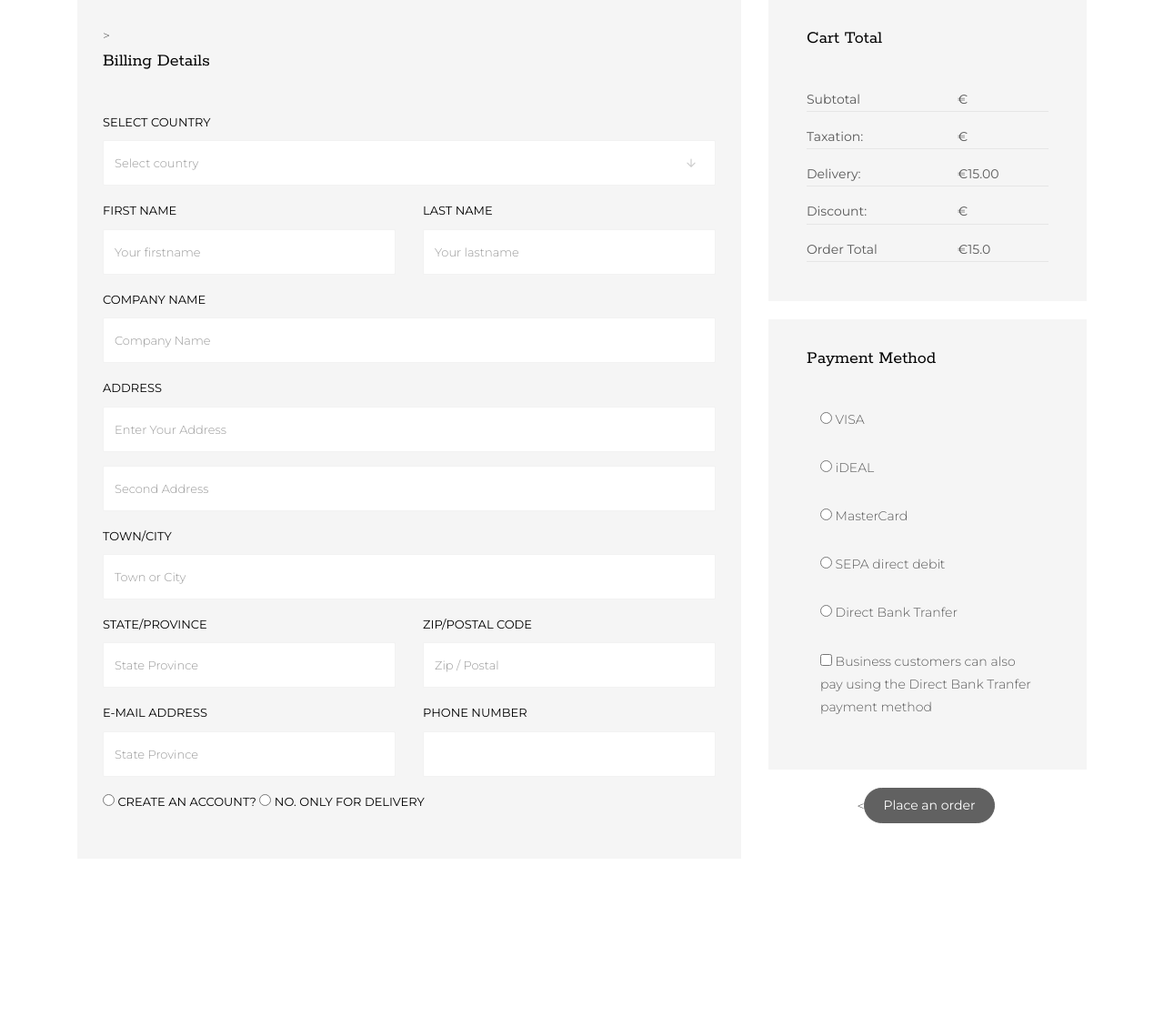
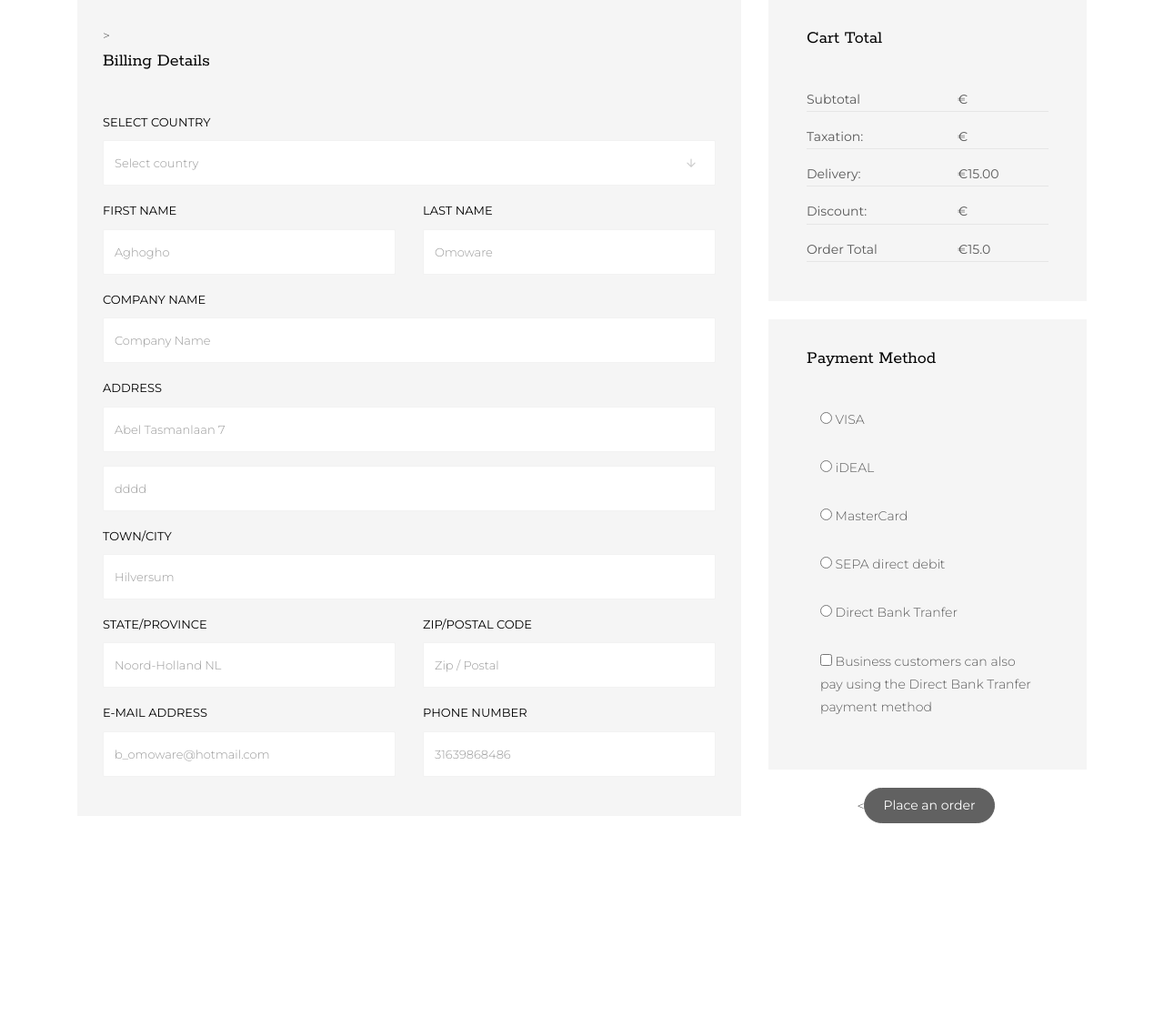
Before and after one commit to aaomoware/veryclean, a Flask app: template shop/templates/products/checkout.html in a window 1280 px wide. Shown: the part 577-1706 px from the top of the page at 91% size. Run offline with Flask 2, Linux system fonts and the light colour scheme; the template is opened without the code that fills it, so the values that code supplies are empty; a user stored in the database is signed in; parts of the project's set-up code (start-up, migrations or seed data) failed here and were passed over; some libraries are stand-ins or nearby versions.

Commit message:
auto populate delivery address with logged in user

```diff
--- a/shop/templates/products/checkout.html
+++ b/shop/templates/products/checkout.html
@@ -30,7 +30,7 @@
 				</div>
 				<div class="row">
 					<div class="col-lg-8">
-						<form action="{{url_for('placeorder')}}" method="post" class="colorlib-form">>
+						<form action="{{url_for('get_order')}}" method="post" class="colorlib-form">>
 							<h2>Billing Details</h2>
 		              	<div class="row">
 			               <div class="col-md-12">
@@ -50,66 +50,67 @@
 								<div class="col-md-6">
 									<div class="form-group">
 										<label for="fname">First Name</label>
-										<input type="text" id="fname" class="form-control" placeholder="Your firstname">
+										<input type="text" id="fname" class="form-control" placeholder="Your firstname" value="{{current_user.firstname}}" required>
 									</div>
 								</div>
 								<div class="col-md-6">
 									<div class="form-group">
 										<label for="lname">Last Name</label>
-										<input type="text" id="lname" class="form-control" placeholder="Your lastname">
+										<input type="text" id="lname" class="form-control" placeholder="Your lastname" value="{{current_user.lastname}}" required>
 									</div>
 								</div>
 
 								<div class="col-md-12">
 									<div class="form-group">
 										<label for="companyname">Company Name</label>
-			                    	<input type="text" id="companyname" class="form-control" placeholder="Company Name">
+			                    	<input type="text" id="companyname" class="form-control" placeholder="Company Name" value="{{current_user.companyname}}">
 			                  </div>
 			               </div>
 
 			               <div class="col-md-12">
 									<div class="form-group">
 										<label for="fname">Address</label>
-			                    	<input type="text" id="address" class="form-control" placeholder="Enter Your Address">
+			                    	<input type="text" id="address1" class="form-control" placeholder="Enter Your Address" value="{{current_user.address1}}" required>
 			                  </div>
 			                  <div class="form-group">
-			                    	<input type="text" id="address2" class="form-control" placeholder="Second Address">
+			                    	<input type="text" id="address2" class="form-control" placeholder="Second Address" value="{{current_user.address2}}">
 			                  </div>
 			               </div>
 
 			               <div class="col-md-12">
 									<div class="form-group">
 										<label for="companyname">Town/City</label>
-			                    	<input type="text" id="towncity" class="form-control" placeholder="Town or City">
+			                    	<input type="text" id="towncity" class="form-control" placeholder="Town or City" value="{{current_user.towncity}}" required>
 			                  </div>
 			               </div>
 
 								<div class="col-md-6">
 									<div class="form-group">
 										<label for="stateprovince">State/Province</label>
-										<input type="text" id="province" class="form-control" placeholder="State Province">
+										<input type="text" id="province" class="form-control" placeholder="State Province" value="{{current_user.province}}" required>
 									</div>
 								</div>
 								<div class="col-md-6">
 									<div class="form-group">
 										<label for="lname">Zip/Postal Code</label>
-										<input type="text" id="zippostalcode" class="form-control" placeholder="Zip / Postal">
+										<input type="text" id="zippostalcode" class="form-control" placeholder="Zip / Postal" value="{{current_user.zippostalcode}}" required>
 									</div>
 								</div>
 
 								<div class="col-md-6">
 									<div class="form-group">
 										<label for="email">E-mail Address</label>
-										<input type="text" id="email" class="form-control" placeholder="State Province">
+										<input type="text" id="email" class="form-control" placeholder="State Province" value="{{current_user.email}}" required>
 									</div>
 								</div>
 								<div class="col-md-6">
 									<div class="form-group">
 										<label for="Phone">Phone Number</label>
-										<input type="text" id="zippostalcode" class="form-control" placeholder="">
+										<input type="tel" id="phonenumber" class="form-control" placeholder="0031637838456" pattern="(^\+[0-9]{2}|^\+[0-9]{2}\(0\)|^\(\+[0-9]{2}\)\(0\)|^00[0-9]{2}|^0)([0-9]{9}$|[0-9\-\s]{10}$)" value="{{current_user.phonenumber}}" required>
 									</div>
 								</div>
-
+								{% if current_user.email %}
+								{% else %}
 								<div class="col-md-12">
 									<div class="form-group">
 										<div class="radio">
@@ -118,6 +119,7 @@
 										</div>
 									</div>
 								</div>
+								{% endif %}
 		               </div>
 					</div>
 
```
Also changed, not shown: shop/carts/carts.py (+9 -1 lines), shop/customers/models.py (+30 -0 lines), shop/customers/routes.py (+23 -1 lines), shop/myshop.db.
